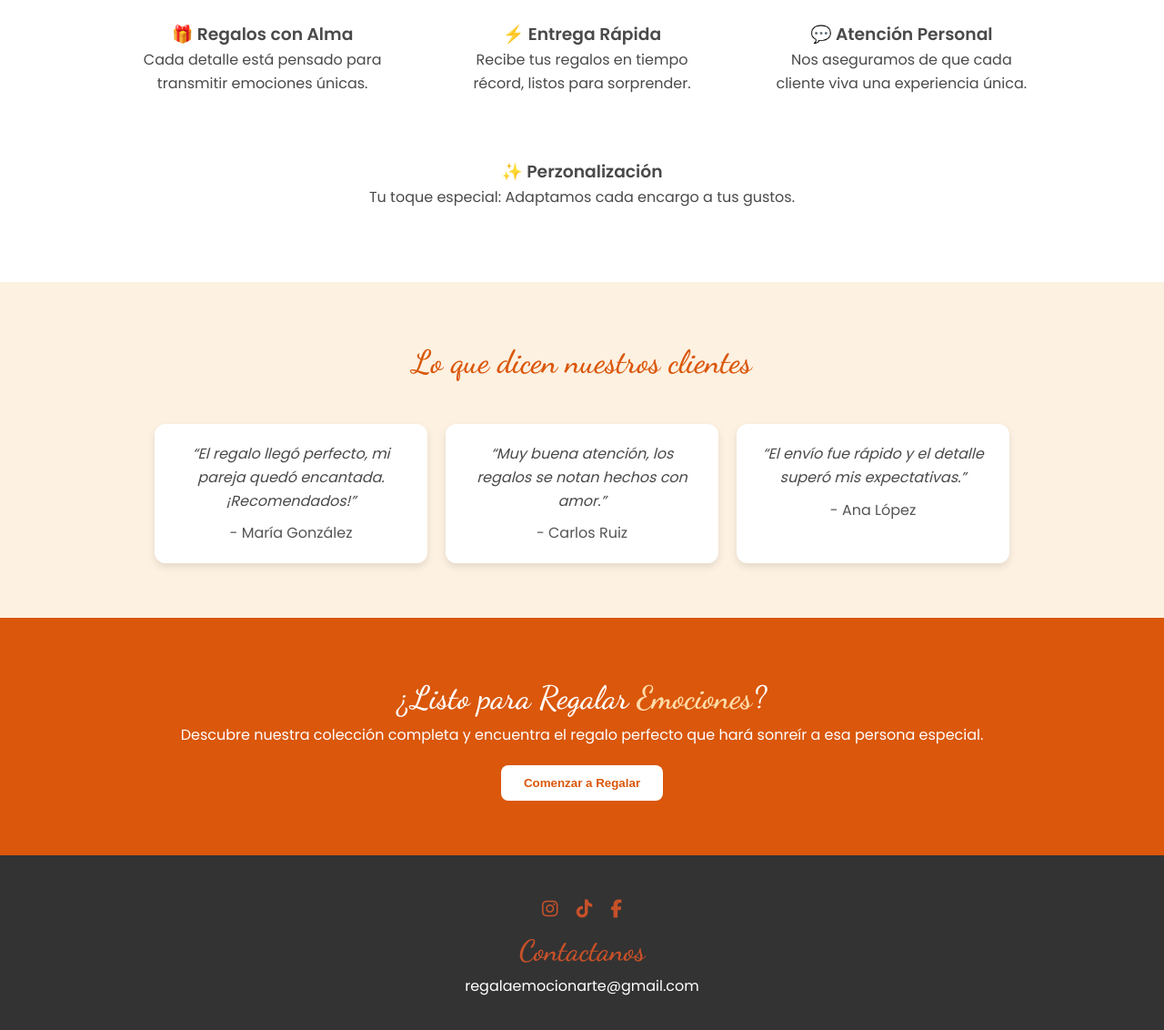
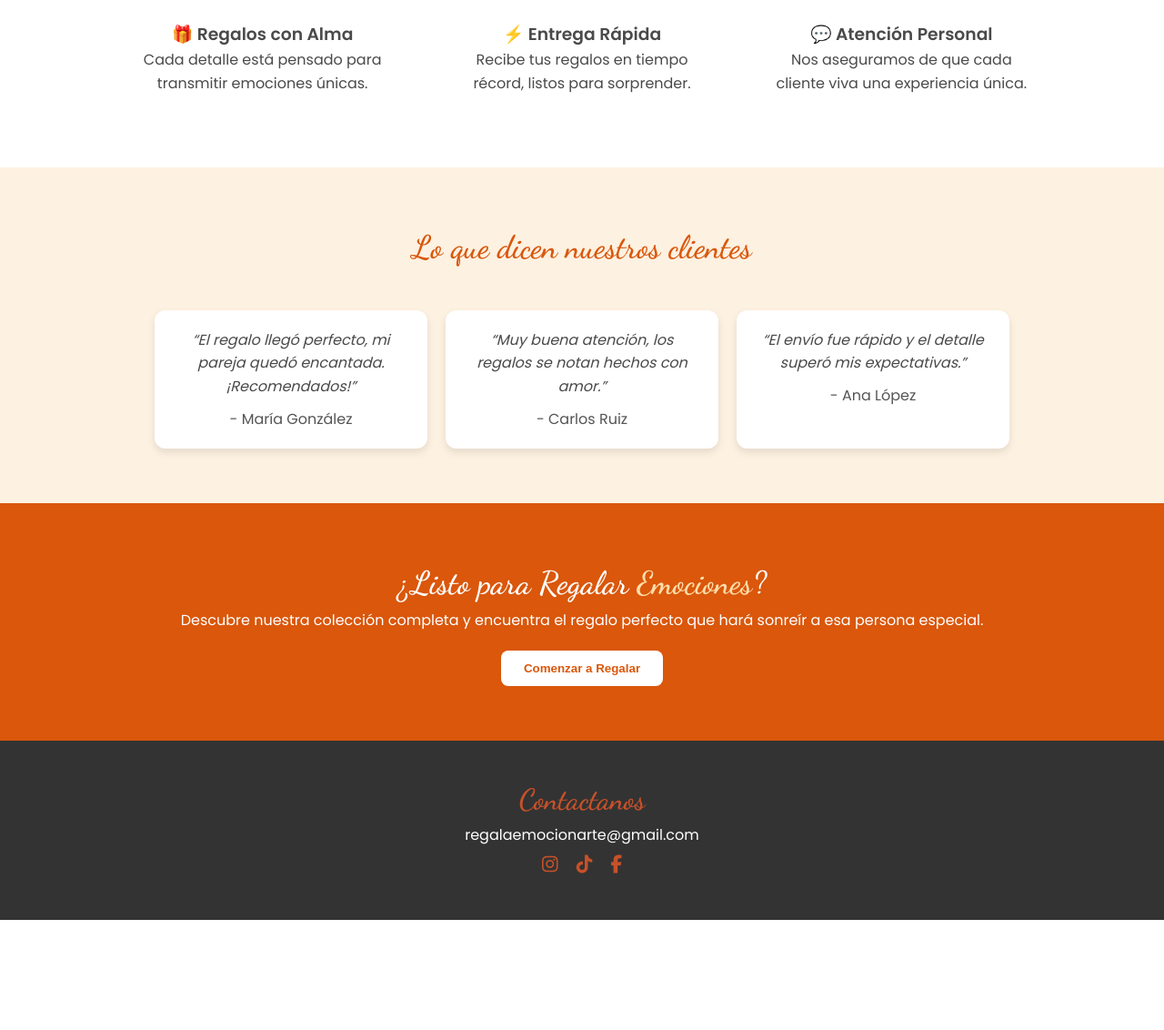
Before and after one commit to regalaemocionarte/EmocionArte, a plain HTML site: page index.html in a window 1280 px wide. Shown: the part 1768-2900 px from the top of the page at 91% size. After the commit the page ends 2779 px from the top, so only its background shows below. Drawn offline with Linux system fonts and the light colour scheme.

Commit message:
ajuste footer

```diff
--- a/index.html
+++ b/index.html
@@ -95,10 +95,6 @@
                 <h3>💬 Atención Personal</h3>
                 <p>Nos aseguramos de que cada cliente viva una experiencia única.</p>
             </div>
-            <div class="beneficio">
-                <h3>✨ Perzonalización</h3>
-                <p>Tu toque especial: Adaptamos cada encargo a tus gustos.</p>
-            </div>
         </div>
     </section>
 
@@ -130,9 +126,14 @@
 
     <!-- FOOTER -->
     <footer>
+
+
         <div class="footer-content">
            <div class="sociales">
 
+            <h4>Contactanos</h4>
+            <p>regalaemocionarte@gmail.com </p>
+            <!-- <p>Tel: +57 300 123 4567</p> -->
                 <ul class="icons">
                 <li>
                     <a href="https://www.instagram.com" target="_blank">
@@ -151,9 +152,6 @@
                 </li>
                 </ul>
             </div>
-            <h4>Contactanos</h4>
-            <p>regalaemocionarte@gmail.com </p>
-            <!-- <p>Tel: +57 300 123 4567</p> -->
 
         </div>
 
```
